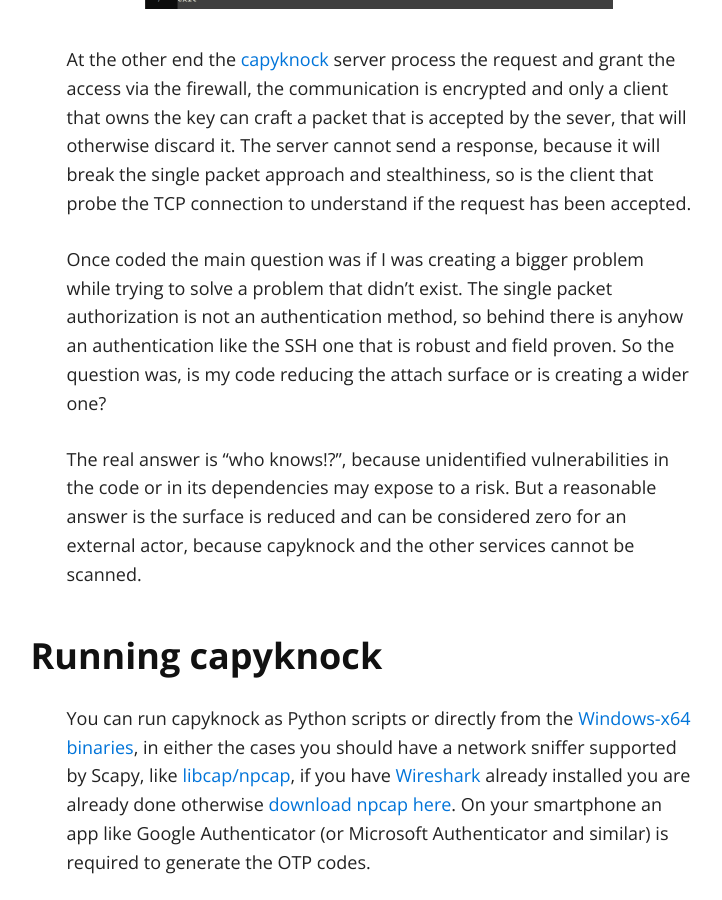
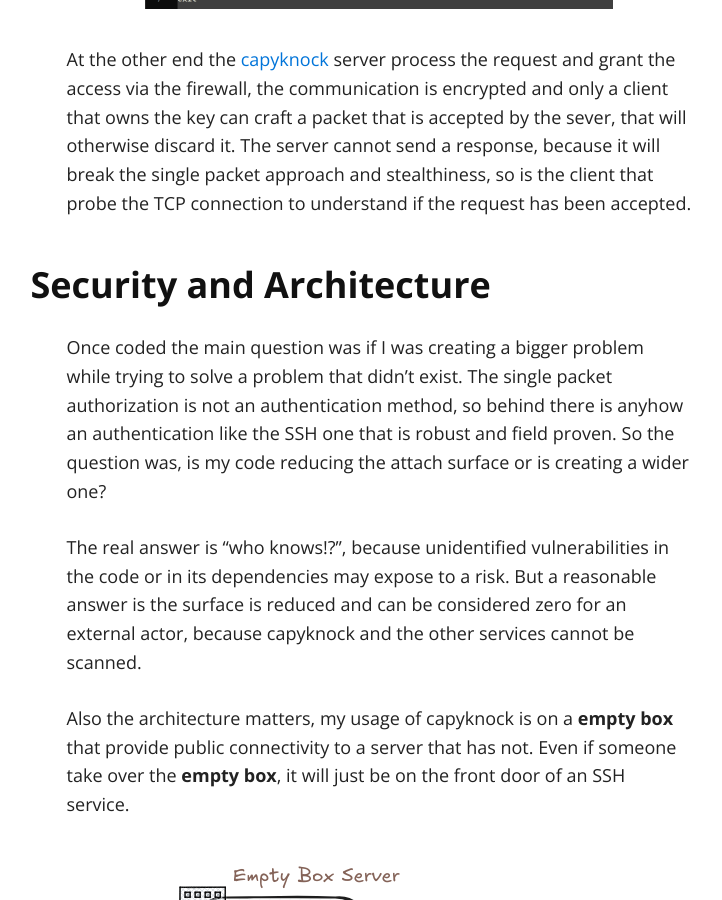
Before and after one commit to plinioseniore/capyknock, a Jekyll site: the page built from docs/index.md, in a window 1280 px wide and 900 px high, scrolled down 2161 px. Shown: the whole window, without its empty margins (261-983 px from the left). Built offline with Jekyll 4.4.1, drawn with Linux system fonts in a browser that asks for light colours; nearby versions of some CDN libraries; our own code applies the rules of GitHub Pages for plain Markdown files.

Commit message:
Adding architecture

```diff
--- a/docs/index.md
+++ b/docs/index.md
@@ -24,9 +24,15 @@
 
 At the other end the [capyknock](https://github.com/plinioseniore/capyknock) server process the request and grant the access via the firewall, the communication is encrypted and only a client that owns the key can craft a packet that is accepted by the sever, that will otherwise discard it. The server cannot send a response, because it will break the single packet approach and stealthiness, so is the client that probe the TCP connection to understand if the request has been accepted.
 
+### Security and Architecture
+
 Once coded the main question was if I was creating a bigger problem while trying to solve a problem that didn't exist. The single packet authorization is not an authentication method, so behind there is anyhow an authentication like the SSH one that is robust and field proven. So the question was, is my code reducing the attach surface or is creating a wider one?
 
 The real answer is "who knows!?", because unidentified vulnerabilities in the code or in its dependencies may expose to a risk. But a reasonable answer is the surface is reduced and can be considered zero for an external actor, because capyknock and the other services cannot be scanned.
+
+Also the architecture matters, my usage of capyknock is on a **empty box**  that provide public connectivity to a server that has not. Even if someone take over the  **empty box**, it will just be on the front door of an SSH service.
+
+<img src="images/syste_architecture_excalidraw.svg" alt="my architecture">
 
 ### Running capyknock
 
```
Also changed, not shown: docs/images/syste_architecture_excalidraw.svg (added).
